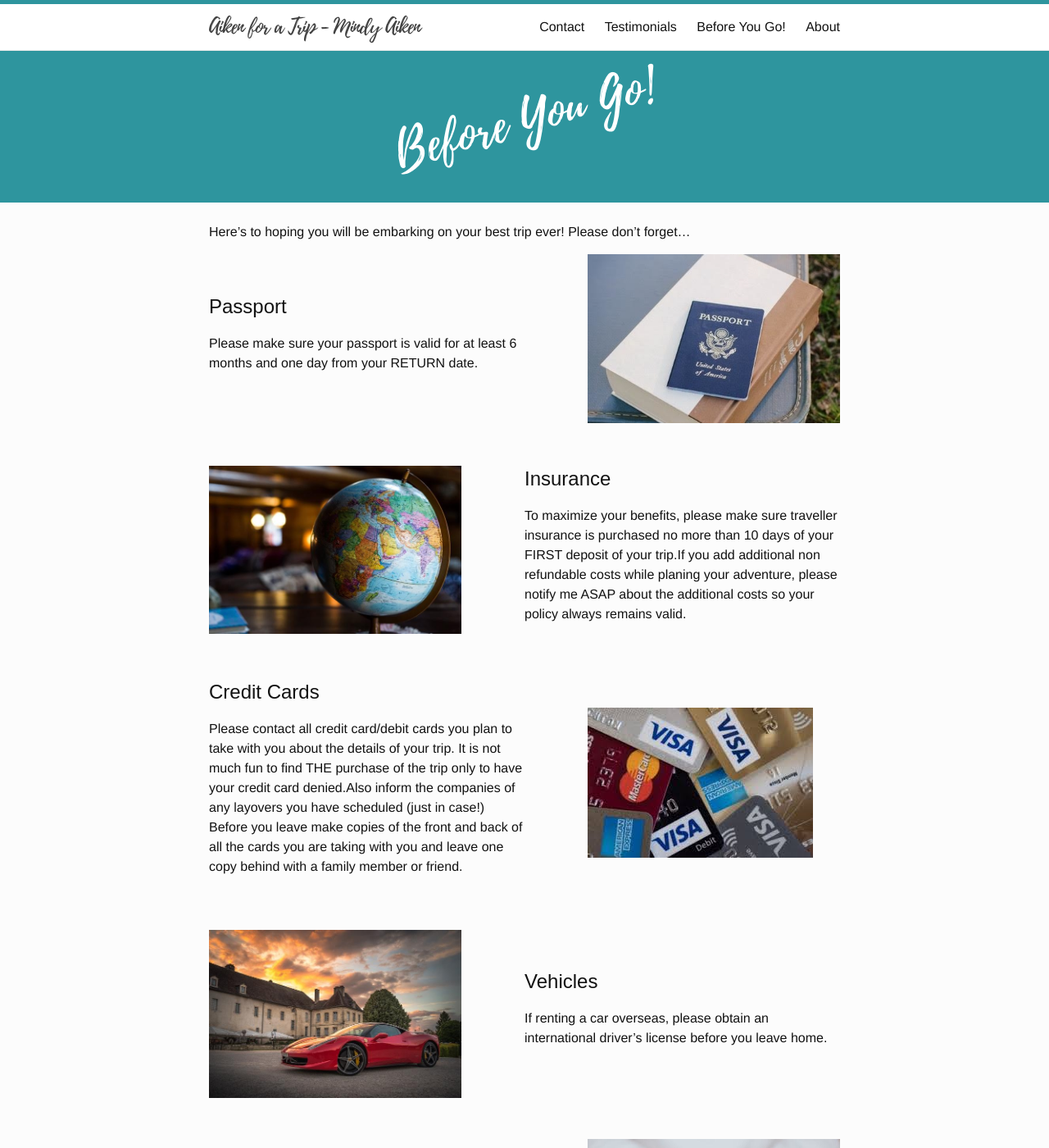
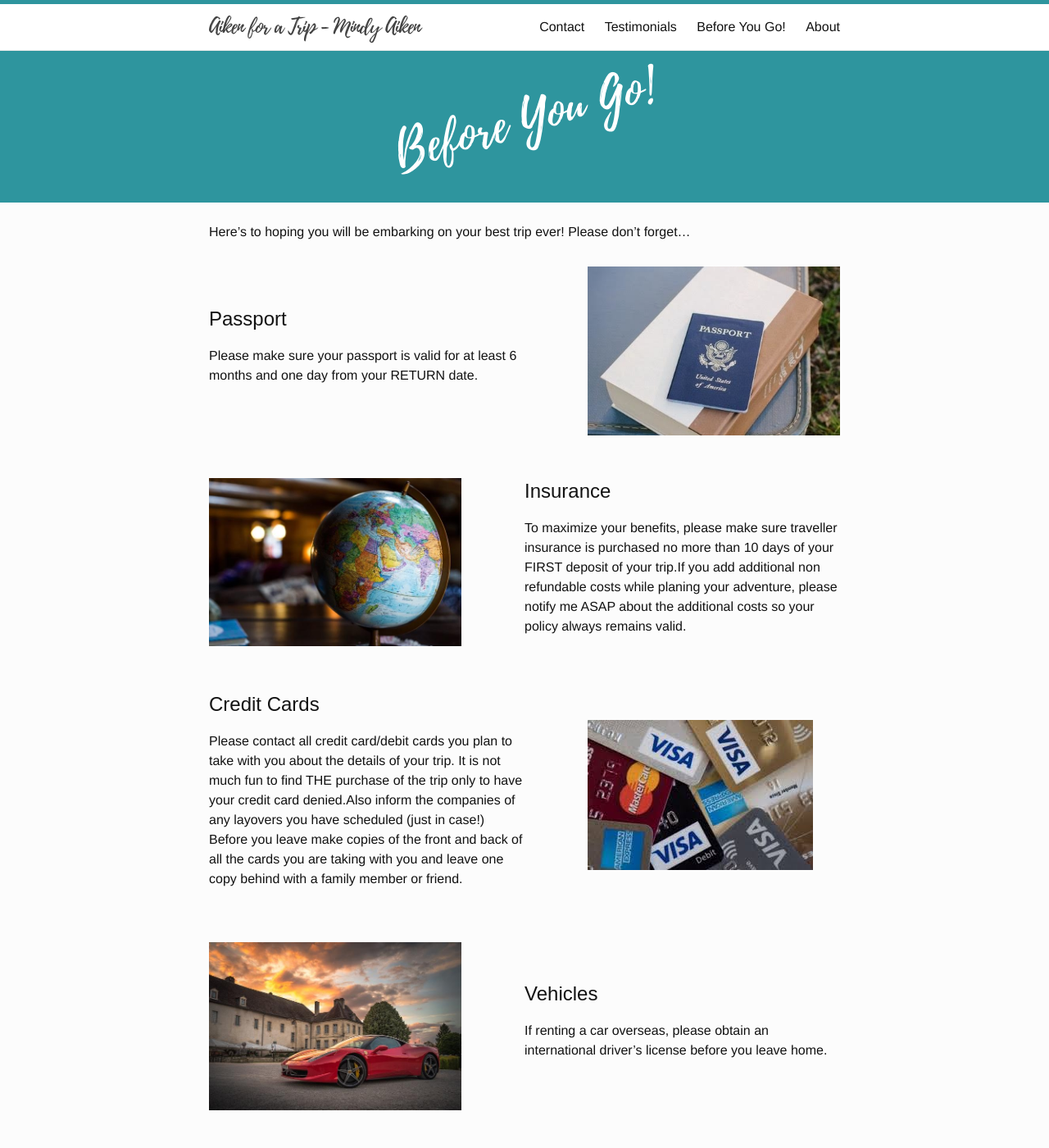
Before and after one commit to aikenfortrip/aikenfortrip.github.io, a Jekyll site: the page built from before-you-go.html, in a window 1280 px wide and 1400 px high. Shown: the whole window at 82% size. Built offline with Jekyll 4.4.1, drawn with Linux system fonts in a browser that asks for light colours.

Commit message:
Change margin on first paragraph

```diff
--- a/_sass/_page.scss
+++ b/_sass/_page.scss
@@ -53,6 +53,12 @@
   }
 }
 
+.before-you-go {
+  .wrapper > p {
+    margin-bottom: 3rem;
+  }
+}
+
 .contact-info {
   p {
     margin-bottom: 0;
```
